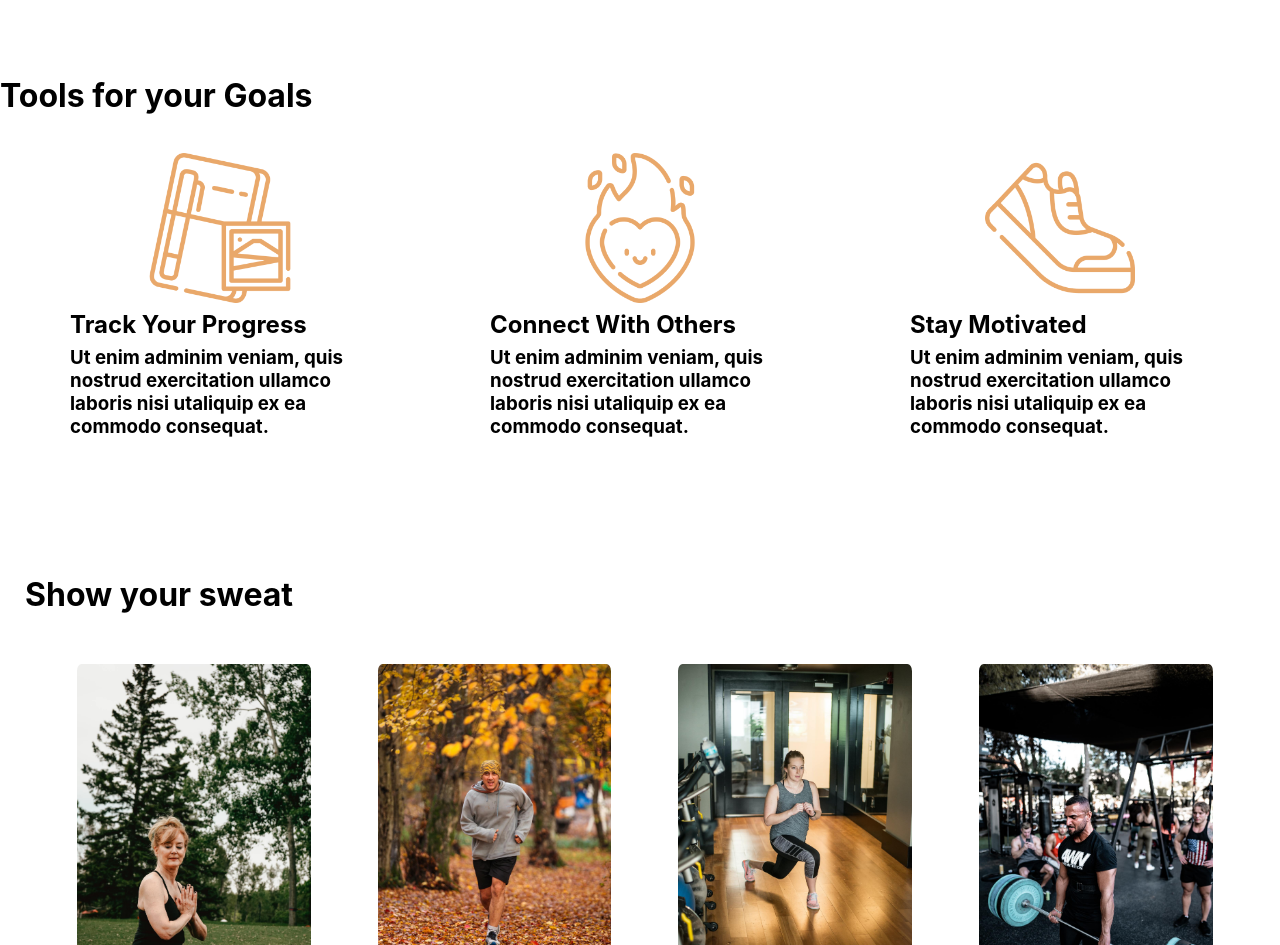
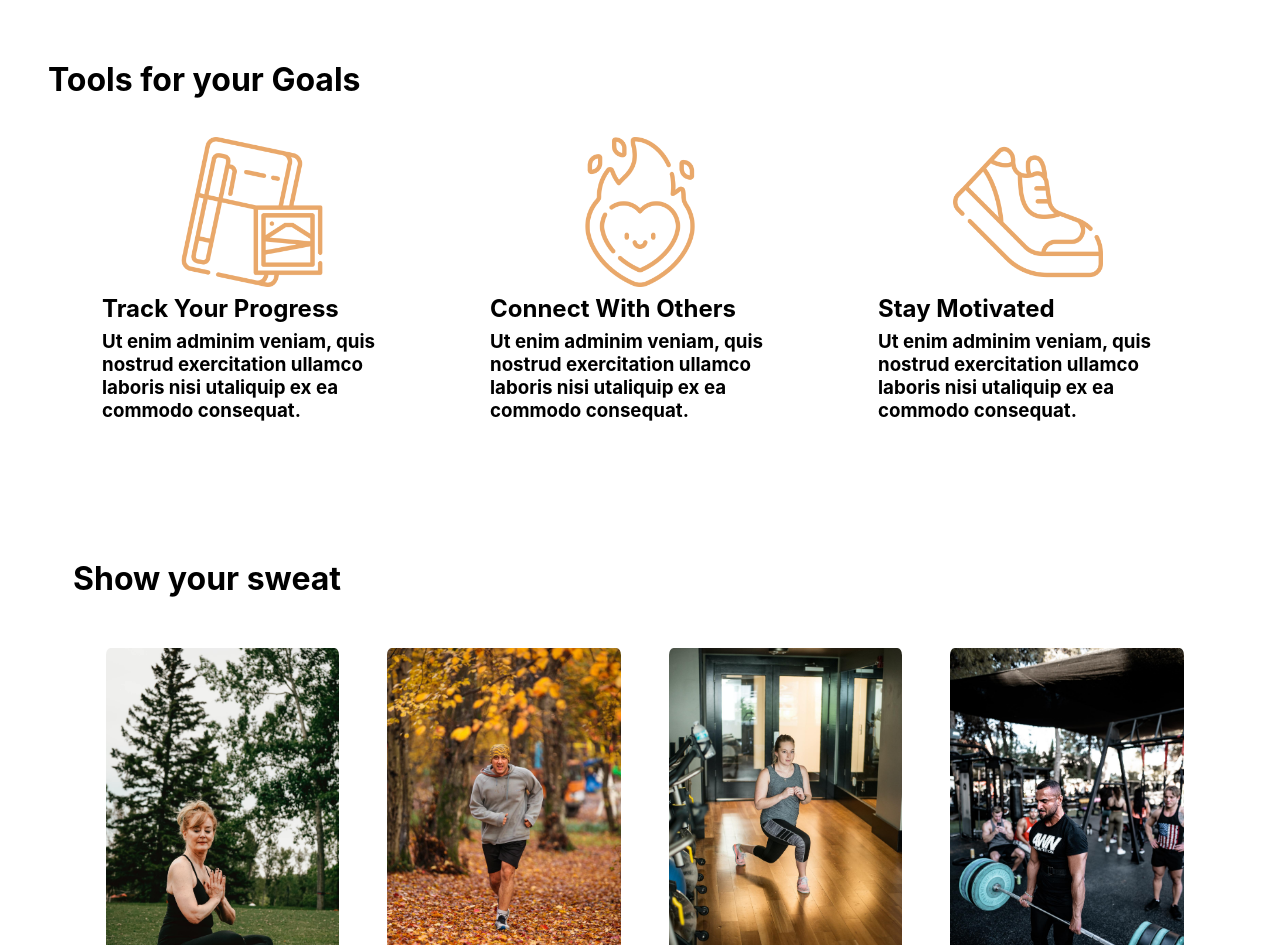
Before and after one commit to chingu-voyages/v21-bears-team-04, a React (Create React App) app in the folder client/: page / in a window 1280 px wide. Shown: the part 760-1705 px from the top of the page. Built offline with nearby package versions, Linux system fonts and the light colour scheme.

Commit message:
Refactor styles for consistency through the web

```diff
--- a/client/src/containers/App/App.js
+++ b/client/src/containers/App/App.js
@@ -2,7 +2,7 @@ import React from 'react';
 // import { connect } from 'react-redux';
 // import { verifyUser } from '../../actions/auth';
 
-import Routes from '../routes';
+import Routes from '../Routes';
 
 const App = () => {
   // Attemp to log user in if they have logged in before
--- a/client/src/containers/Homepage/Explore/ExploreBanner.js
+++ b/client/src/containers/Homepage/Explore/ExploreBanner.js
@@ -1,6 +1,6 @@
-import React from "react";
-import "./ExploreBanner.css";
-import landing from "./landing.jpg";
+import React from 'react';
+import './ExploreBanner.css';
+import landing from './landing.jpg';
 
 function ExploreBanner() {
   return (
--- a/client/src/containers/Homepage/Goals/GoalsBanner.js
+++ b/client/src/containers/Homepage/Goals/GoalsBanner.js
@@ -1,24 +1,47 @@
-import React from "react";
-import "./GoalsBanner.css"
-import diary from './diary.png'
-import passion from './passion.png'
-import shoe from './shoe.png'
+import React from 'react';
+import './GoalsBanner.css';
+import diary from './diary.png';
+import passion from './passion.png';
+import shoe from './shoe.png';
 
-const photos=[{icon: diary, title: "Track Your Progress",description: "Ut enim adminim veniam, quis nostrud exercitation ullamco laboris nisi utaliquip ex ea commodo consequat."},{icon: passion, title: "Connect With Others",description: "Ut enim adminim veniam, quis nostrud exercitation ullamco laboris nisi utaliquip ex ea commodo consequat."},{icon: shoe, title: "Stay Motivated",description: "Ut enim adminim veniam, quis nostrud exercitation ullamco laboris nisi utaliquip ex ea commodo consequat."}]
+const photos = [
+  {
+    icon: diary,
+    title: 'Track Your Progress',
+    description:
+      'Ut enim adminim veniam, quis nostrud exercitation ullamco laboris nisi utaliquip ex ea commodo consequat.',
+  },
+  {
+    icon: passion,
+    title: 'Connect With Others',
+    description:
+      'Ut enim adminim veniam, quis nostrud exercitation ullamco laboris nisi utaliquip ex ea commodo consequat.',
+  },
+  {
+    icon: shoe,
+    title: 'Stay Motivated',
+    description:
+      'Ut enim adminim veniam, quis nostrud exercitation ullamco laboris nisi utaliquip ex ea commodo consequat.',
+  },
+];
 
 function GoalsBanner() {
   return (
     <div className="GoalsBanner">
-        <h1>Tools for your Goals</h1>
-        <div className="GoalsBanner-section">
-        {photos.map(photo=>
-            <div className="GoalsBanner-goal">
-            <img className="GoalsBanner-logo" src={photo.icon} alt="goal logos"/>
+      <h1>Tools for your Goals</h1>
+      <div className="GoalsBanner-section">
+        {photos.map((photo, index) => (
+          <div key={index} className="GoalsBanner-goal">
+            <img
+              className="GoalsBanner-logo"
+              src={photo.icon}
+              alt="goal logos"
+            />
             <h2>{photo.title}</h2>
             <h3>{photo.description}</h3>
-            </div>
-        )}
-        </div>
+          </div>
+        ))}
+      </div>
     </div>
   );
 }
--- a/client/src/containers/Homepage/Homepage.js
+++ b/client/src/containers/Homepage/Homepage.js
@@ -3,17 +3,13 @@ import GoalsBanner from './Goals/GoalsBanner';
 import ExploreBanner from './Explore/ExploreBanner';
 import SocialBanner from './Social/SocialBanner';
 
-import { PublicLayout } from '../layout/PublicLayout';
-
 function Homepage() {
   return (
-    <PublicLayout>
-      <div className="Homepage">
-        <ExploreBanner />
-        <GoalsBanner />
-        <SocialBanner />
-      </div>
-    </PublicLayout>
+    <div className="Homepage">
+      <ExploreBanner />
+      <GoalsBanner />
+      <SocialBanner />
+    </div>
   );
 }
 
--- a/client/src/containers/Homepage/Social/SocialBanner.js
+++ b/client/src/containers/Homepage/Social/SocialBanner.js
@@ -1,26 +1,26 @@
-import React from "react";
-import "./SocialBanner.css"
-import insta1 from './insta1.jpg'
-import insta2 from './insta2.jpg'
-import insta3 from './insta3.jpg'
-import insta4 from './insta4.jpg'
+import React from 'react';
+import './SocialBanner.css';
+import insta1 from './insta1.jpg';
+import insta2 from './insta2.jpg';
+import insta3 from './insta3.jpg';
+import insta4 from './insta4.jpg';
 
-const photos=[
-    insta1,
-    insta2,
-    insta3,
-    insta4
-]
+const photos = [insta1, insta2, insta3, insta4];
 
 function SocialBanner() {
   return (
     <div className="SocialBanner">
-        <h1 className="SocialBanner-title">Show your sweat</h1>
-        <div className="SocialBanner-feed">
-        {photos.map(photo=>
-        <img className="SocialBanner-images" src={photo} alt="Fitx social media posts"/>
-        )}
-        </div>
+      <h1 className="SocialBanner-title">Show your sweat</h1>
+      <div className="SocialBanner-feed">
+        {photos.map((photo, index) => (
+          <img
+            key={index}
+            className="SocialBanner-images"
+            src={photo}
+            alt="Fitx social media posts"
+          />
+        ))}
+      </div>
     </div>
   );
 }
--- a/client/src/containers/layout/Footer.js
+++ b/client/src/containers/layout/Footer.js
@@ -56,12 +56,6 @@ export const Footer = () => {
 const styles = (theme) => ({
   root: {
     width: '100%',
-    padding: theme.spacing(1, 2),
-
-    // Media query (min-width: 600px)
-    [theme.breakpoints.up('sm')]: {
-      padding: theme.spacing(1, 6),
-    },
   },
   container: {
     [theme.breakpoints.up('sm')]: {
--- a/client/src/containers/layout/Nav.js
+++ b/client/src/containers/layout/Nav.js
@@ -33,13 +33,8 @@ export const Nav = () => {
 
 const styles = (theme) => ({
   container: {
-    padding: theme.spacing(2),
     display: 'flex',
     justifyContent: 'space-between',
-
-    [theme.breakpoints.up('sm')]: {
-      padding: theme.spacing(2, 4),
-    },
   },
   logo: {
     cursor: 'pointer',
--- a/client/src/containers/layout/PublicLayout.js
+++ b/client/src/containers/layout/PublicLayout.js
@@ -1,13 +1,28 @@
 import React from 'react';
+import { createUseStyles } from 'react-jss';
 import { Footer } from './Footer';
 import { Nav } from './Nav';
 
 export const PublicLayout = ({ children }) => {
+  const classes = useStyles();
+
   return (
-    <div>
+    <div className={classes.root}>
       <Nav />
-      {children}
+      <main>{children}</main>
       <Footer />
     </div>
   );
 };
+
+const styles = (theme) => ({
+  root: {
+    padding: theme.spacing(2),
+
+    [theme.breakpoints.up('sm')]: {
+      padding: theme.spacing(2, 6),
+    },
+  },
+});
+
+const useStyles = createUseStyles(styles, { name: 'public-layout' });
--- a/client/src/containers/routes/CustomRoute.js
+++ b/client/src/containers/routes/CustomRoute.js
@@ -1,6 +1,7 @@
 import React from 'react';
 import { connect } from 'react-redux';
 import { Route, Redirect } from 'react-router-dom';
+import { PublicLayout } from '../layout';
 
 // import {Loader} from './components';
 
@@ -15,14 +16,17 @@ const CustomRoute = (props) => {
 
   let redirectPath = '';
 
+  // Layout for public or private route
+  const Layout = privateRoute ? 'div' : PublicLayout;
+
   // Loading screen when trying to login user in
   // if (isVerifying) return <Loader />;
 
   // Route non-user to sign in page
   if (!isAuthenticated && privateRoute) redirectPath = '/signin';
 
-  // Route user from authentication routes to home
-  if (isAuthenticated && !privateRoute) redirectPath = '/';
+  // Route user from authentication routes to private route
+  if (isAuthenticated && !privateRoute) redirectPath = '/dashboard';
 
   return (
     <Route
@@ -33,7 +37,9 @@ const CustomRoute = (props) => {
             to={{ pathname: redirectPath, state: { from: props.location } }}
           />
         ) : (
-          <Component {...props} />
+          <Layout>
+            <Component {...props} />
+          </Layout>
         )
       }
     />
--- a/client/src/containers/routes/index.js
+++ b/client/src/containers/routes/index.js
@@ -8,14 +8,12 @@ import { Homepage, SignIn, SignUp, Dashboard } from '..';
 const Routes = () => {
   return (
     <BrowserRouter>
-      <main>
       <Switch>
         <Route path="/" exact component={Homepage} />
         <Route path="/signin" exact component={SignIn} />
         <Route path="/signup" exact component={SignUp} />
         <Route path="/dashboard" exact component={Dashboard} privateRoute />
       </Switch>
-      </main>
     </BrowserRouter>
   );
 };
```
Lines whose indentation alone changed are shown as unchanged.
